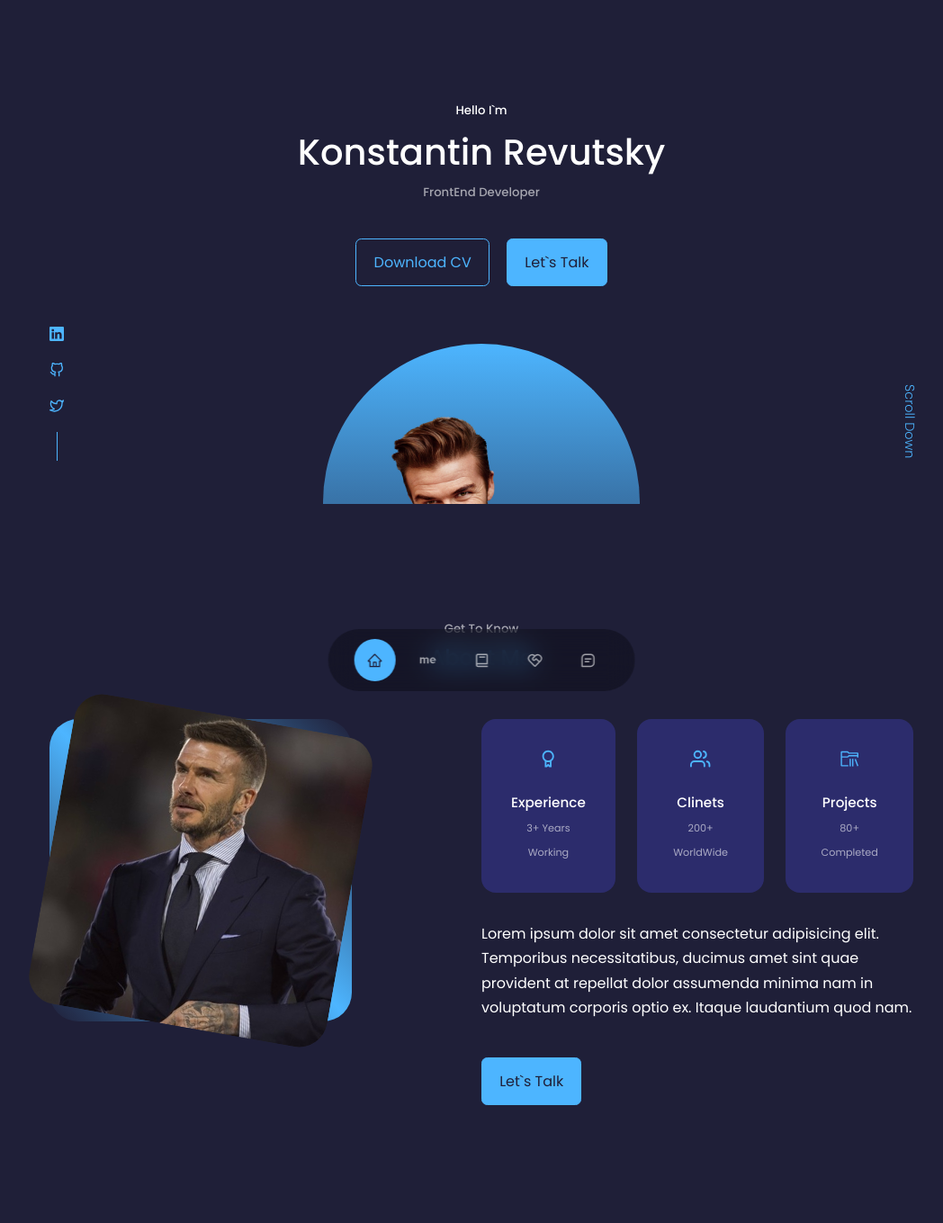
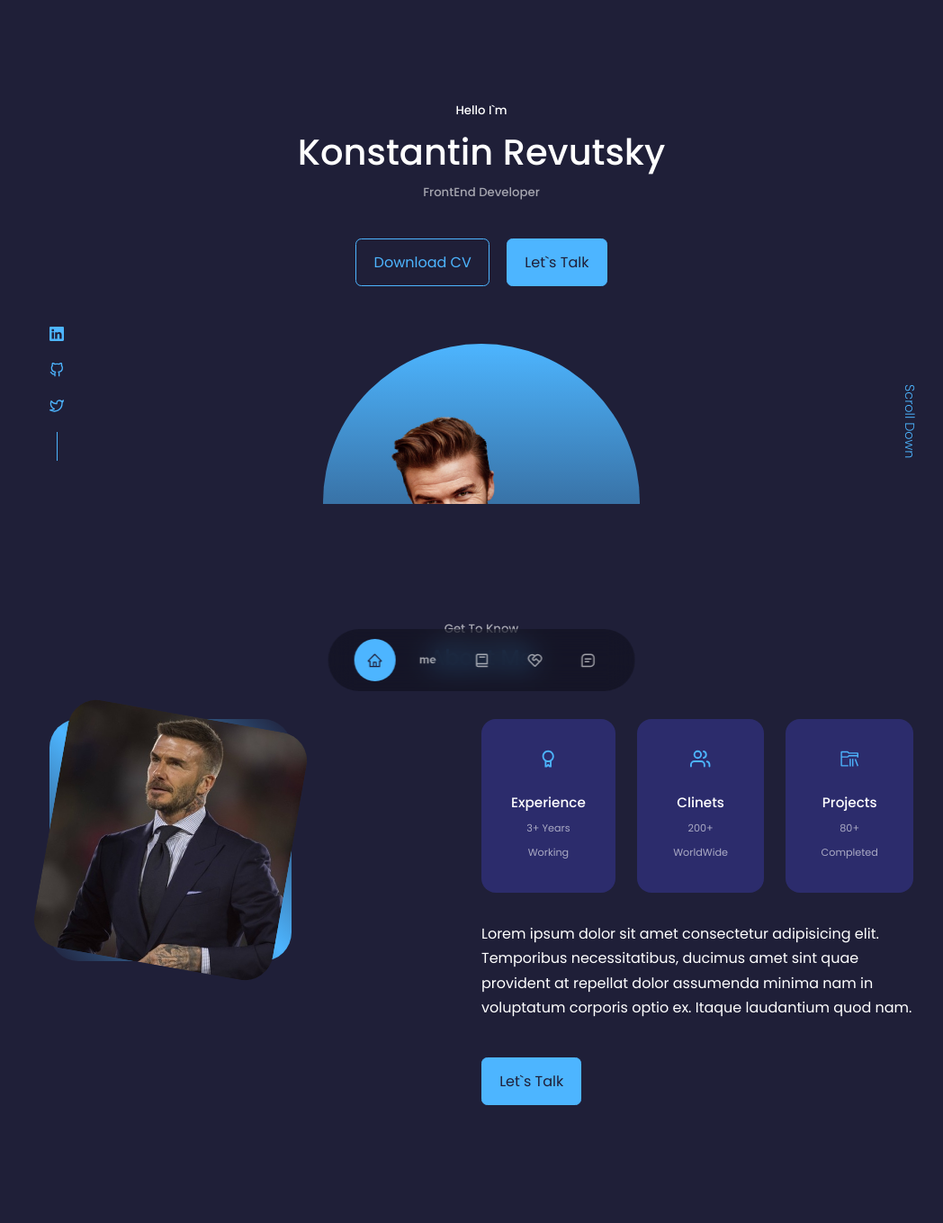
Before and after one commit to kykp/my-portfolio-web, a React (Create React App) app: page / in a window 1280 px wide. Shown: the top 1359 px of the page at 90% size, without its empty margins (105-1153 px from the left). Built offline with nearby package versions, Linux system fonts and the light colour scheme.

Commit message:
fixed about.css about__me width 100>80%

```diff
--- a/src/components/about/about.css
+++ b/src/components/about/about.css
@@ -5,7 +5,7 @@
 }
 
 .about__me {
-    width: 100%;
+    width: 80%;
     aspect-ratio: 1/1;
     border-radius: 2rem;
     background: linear-gradient(45deg, transparent, var(--color-primary), transparent);
@@ -82,7 +82,14 @@
     }
 
 }
+/* ============= MEDIA QUERIES (Big DEVICES) ============ */
+@media screen and (max-width: 600px) {
+    .about__me {
+        width: 65%;
+        margin: 0 auto 3rem;
+    }
 
+}
 /* ============= MEDIA QUERIES (SMALL DEVICES) ============ */
 @media screen and (max-width: 600px) {
     .about__me {
```
